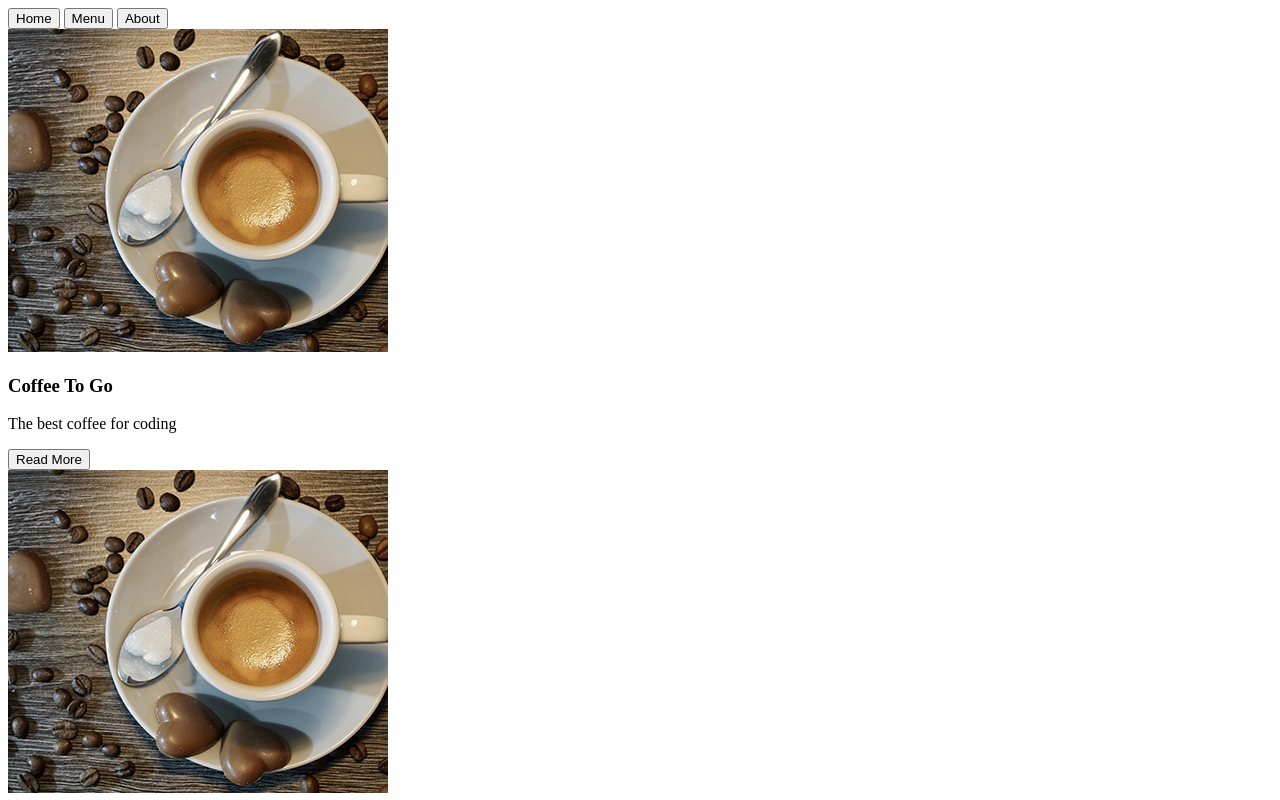
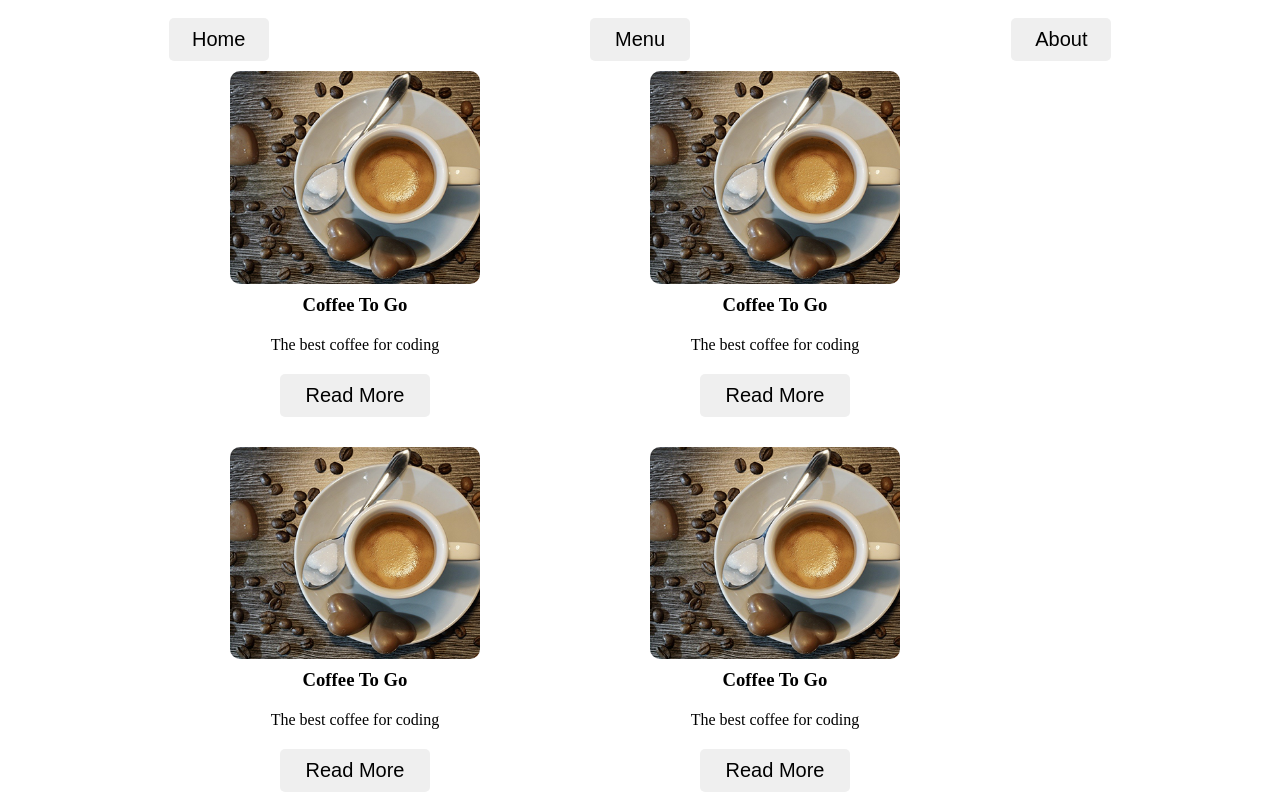
Before and after one commit to deniskibichiy/restaurant_page, a website built with webpack: page src/template.html in a window 1280 px wide. Both pictures are taken after a click on the button "Menu". Shown: the top 800 px of the page. Built offline with nearby package versions, Linux system fonts and the light colour scheme.

Commit message:
complete project

```diff
--- a/src/Menu.js
+++ b/src/Menu.js
@@ -4,7 +4,10 @@ import menuImage from "./img-1.png";
 
 function createMenu() {
     const container = document.querySelector("#content");
+    const menu_container = document.createElement("div");
+    menu_container.classList.add("menu-container")
     const div = document.createElement("div");
+    div.classList.add("card");
     const coffeeType = document.createElement("h3");
     const description = document.createElement("p");
     const coffee_cta = document.createElement("button");
@@ -15,15 +18,17 @@ function createMenu() {
     div.appendChild(image);
     coffee_cta.textContent = "Read More";
     div.appendChild(coffeeType);
+    div.classList.add("items")
     div.appendChild(description);
     div.appendChild(coffee_cta);
     const item2 = div.cloneNode(true);
     const item3 = div.cloneNode(true);
     const item4 = div.cloneNode(true);
-    container.appendChild(div);
-    container.appendChild(item2);
-    container.appendChild(item3);
-    container.appendChild(item4);
+    menu_container.appendChild(div);
+    menu_container.appendChild(item2);
+    menu_container.appendChild(item3);
+    menu_container.appendChild(item4);
+    container.appendChild(menu_container)
 }
 
 export{createMenu}
--- a/src/home.js
+++ b/src/home.js
@@ -1,12 +1,15 @@
  function createHome () {
     const container = document.querySelector("#content");
     const div = document.createElement("div");
+    //container.classList.add("banner")
     div.classList.add('home')
     div.classList.add("home_div");
     const heading = document.createElement("h1");
     const para = document. createElement("p");
     const cta_btn = document.createElement("button");
+    cta_btn.classList.add("cta")
     const about_btn = document.createElement("button");
+    about_btn.classList.add("abt_btn")
     heading.textContent = "Samosa Shop";
     para.textContent = "More or less, you may want to deligh in our world-class samosa's.";
     cta_btn.textContent = "Call Now";
--- a/src/styles.css
+++ b/src/styles.css
@@ -1,5 +1,22 @@
 .blue {
     background-color: blue;
+}
+
+nav {
+    display: flex;
+    justify-content: space-around;
+}
+
+
+nav button {
+        font-size: 20px;
+    margin: 10px;
+    width: 100px;
+    padding: 10px;
+    border: none;
+    border-radius: 5px;
+    cursor: pointer;
+
 }
 
 .home {
@@ -7,4 +24,75 @@
     color: white;
     background-size: cover;
     height: 100vh;
+    font-size: 30px;
 }
+
+.home * {
+    margin-left: 100px;
+
+}
+
+.cta,
+.abt_btn {
+    font-size: 20px;
+    margin: 10px;
+    width: 100px;
+    padding: 10px;
+    border: none;
+    border-radius: 5px;
+    cursor: pointer;
+}
+
+.cta {
+    background-color: red;
+    color: white;
+    font-weight: bold;
+    margin-left: 100px;
+}
+p {
+    width: clamp(35ch, 50%, 75ch);
+}
+
+.menu-container {
+    display: grid;
+    grid-template-columns: repeat(2, 400px);
+    justify-content: center;
+    grid-gap: 20px;
+
+    gap: 20px;
+    flex-basis:50%;
+}
+
+.items {
+    display: flex;
+    flex-direction: column;
+    text-align: center;
+    gap: 0;
+    width: 250px;
+}
+
+.items p,
+.items h3,
+.items button {
+    margin: 10px;
+}
+
+.items button {
+    width: 100px;
+    align-self: center;
+    font-size: 20px;
+    margin: 10px;
+    width: 150px;
+    padding: 10px;
+    border: none;
+    border-radius: 5px;
+    cursor: pointer;
+}
+
+.items p {
+    align-self: center;
+}
+
+.items img {
+    border-radius: 10px;
+}
```
